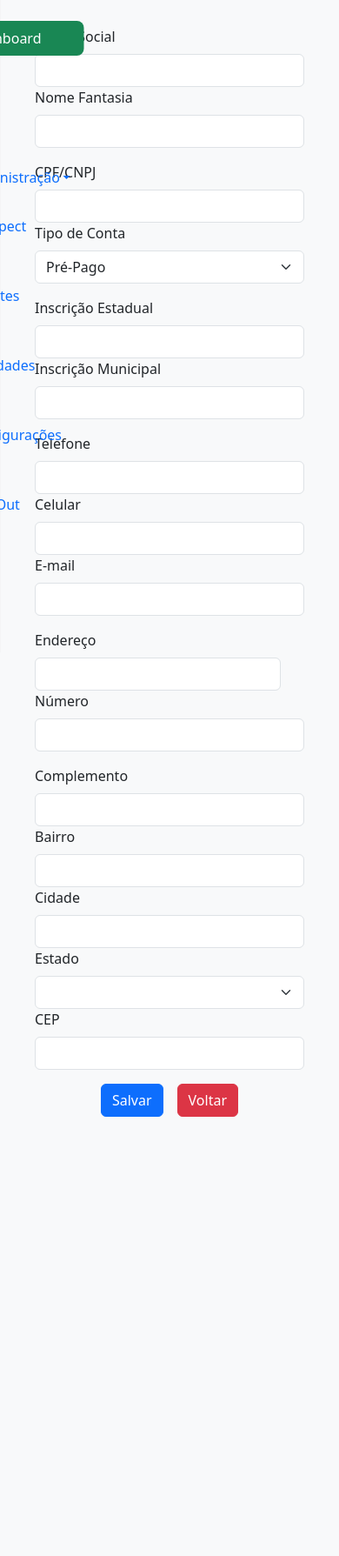
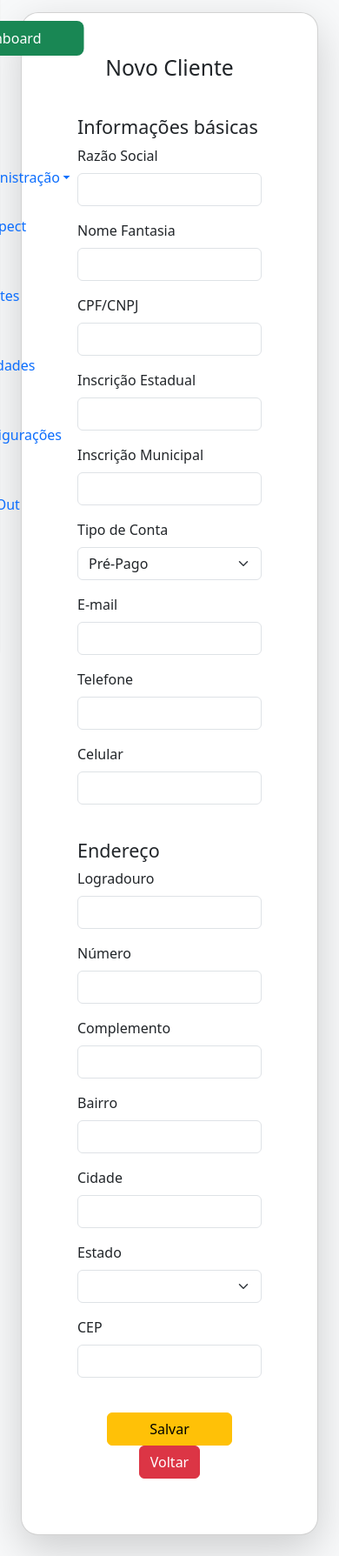
Before and after one commit to Matlima/crm_ultimate, a Flask app: page /customer/new in a window 390 px wide. Shown: the part 80-1869 px from the top of the page at 87% size. Before the commit the page ends 1364 px from the top, so only its background shows below. Run offline with Flask 3, Linux system fonts and the light colour scheme; the visitor is signed in with stand-in values (Sample User, id 1); some libraries are stand-ins or nearby versions.

Commit message:
Aplicando modelo de form novo em customer, falta testar e ajeitar

```diff
--- a/templates/customers/add_customer.html
+++ b/templates/customers/add_customer.html
@@ -1,93 +1,110 @@
 {% extends "shared/template.html" %}
 {% block conteudo %}
-<form class="row g-3" action="{{ url_for('created_customer') }}" method="post" enctype="multipart/form-data">
+    <div class="card mx-auto shadow-lg" style="max-width: 100%; border-radius: 20px;">
+            <div class="card-body p-5">
+                <h2 class="text-center mb-4">Novo Cliente</h2>
+                <!-- Form Start -->
+                <form action="{{ url_for('created_customer') }}" method="post" enctype="multipart/form-data">
                     <fieldset class="p-3">
                         {{ form.csrf_token() }}
-        <div class="form-row mb-3">
-            <div class="form-group col-md-6 px-2">
-                {{ form.razao_social.label(class="form-label") }}
+                    <!-- Basic Details -->
+                    <div class="mb-4">
+                        <h4>Informações básicas</h4>
+                        <div class="row">
+                            <div class="col-md-6 mb-3">
+                                <label  class="form-label">Razão Social</label>
                                 {{ form.razao_social(class="form-control") }}
                             </div>
-            <div class="form-group col-md-6 px-2">
-                {{ form.nome_fantasia.label(class="form-label") }}
+                            <div class="col-md-6 mb-3">
+                                <label class="form-label">Nome Fantasia</label>
                                 {{ form.nome_fantasia(class="form-control") }}
                             </div>
                         </div>
-        <div class="form-row mb-3">
-            <div class="form-group col-md-3 px-2">
-                {{ form.cpfecnpj.label(class="form-label") }}
+                        <div class="row">
+                            <div class="col-md-4 mb-3">
+                                <label  class="form-label">CPF/CNPJ</label>
                                 {{ form.cpfecnpj(class="form-control") }}
                             </div>
-            <div class="form-group col-md-3 px-2">
-                {{ form.tipo_conta.label(class="form-label") }}
-                {{ form.tipo_conta(class="form-select") }}
-            </div>
-        </div>
-        <div class="form-row mb-3">
-            <div class="form-group col-md-6 px-2">
-                {{ form.inscricao_estadual.label(class="form-label") }}
+                            <div class="col-md-4 mb-3">
+                                <label class="form-label">Inscrição Estadual</label>
                                 {{ form.inscricao_estadual(class="form-control") }}
                             </div>
-            <div class="form-group col-md-6 px-2">
-                {{ form.inscricao_municipal.label(class="form-label") }}
+                            <div class="col-md-4 mb-3">
+                                <label class="form-label">Inscrição Municipal</label>
                                 {{ form.inscricao_municipal(class="form-control") }}
                             </div>
                         </div>
-        <div class="form-row mb-3">
-            <div class="form-group col-md-4 px-2">
-                {{ form.telefone.label(class="form-label") }}
-                {{ form.telefone(class="form-control") }}
+
+                        <div class="row">
+                            <div class="col-md-6 mb-3">
+                                <label class="form-label">Tipo de Conta</label>
+                                {{ form.tipo_conta(class="form-select") }}
                             </div>
-            <div class="form-group col-md-4 px-2">
-                {{ form.celular.label(class="form-label") }}
-                {{ form.celular(class="form-control") }}
-            </div>
-            <div class="form-group col-md-4 px-2">
-                {{ form.email.label(class="form-label") }}
+                            <div class="col-md-6 mb-3">
+                                <label class="form-label">E-mail</label>
                                 {{ form.email(class="form-control") }}
                             </div>
                         </div>
-        <div class="form-row mb-3">
-            <div class="col-11 px-2">
-                {{ form.endereco.label(class="form-label") }}
-                {{ form.endereco(class="form-control") }}
+                        <div class="row">
+                            <div class="col-md-6 mb-3">
+                                <label  class="form-label">Telefone</label>
+                                {{ form.telefone(class="form-control") }}
                             </div>
-            <div class="col-md-1 px-2">
-                {{ form.numero.label(class="form-label") }}
-                {{ form.numero(class="form-control") }}
+                            <div class="col-md-6 mb-3">
+                                <label class="form-label">Celular</label>
+                                {{ form.celular(class="form-control") }}
                             </div>
                         </div>
 
-        <div class="form-row mb-3">
-            <div class="col-md-2 px-2">
-                {{ form.complemento.label(class="form-label") }}
+                    </div>
+
+                    <!-- Endereço -->
+                    <div class="mb-4">
+                        <h4>Endereço</h4>
+                        <div class="row">
+                            <div class="col-md-11 mb-3">
+                                <label class="form-label">Logradouro</label>
+                                {{ form.endereco(class="form-control") }}
+                            </div>
+                            <div class="col-md-1 mb-3">
+                                <label class="form-label">Número</label>
+                                {{ form.numero(class="form-control") }}
+                            </div>
+
+                        </div>
+                        <div class="row">
+                            <div class="col-md-2 mb-3">
+                                <label class="form-label">Complemento</label>
                                 {{ form.complemento(class="form-control") }}
                             </div>
-            <div class="col-md-3 px-2">
-                {{ form.bairro.label(class="form-label") }}
+                            <div class="col-md-3 mb-3">
+                                <label class="form-label">Bairro</label>
                                 {{ form.bairro(class="form-control") }}
                             </div>
-            <div class="col-md-3 px-2">
-                {{ form.cidade.label(class="form-label") }}
+                            <div class="col-md-3 mb-3">
+                                <label class="form-label">Cidade</label>
                                 {{ form.cidade(class="form-control") }}
                             </div>
-            <div class="col-md-1 px-2">
-                {{ form.estado.label(class="form-label") }}
+                            <div class="col-md-1 mb-3">
+                                <label class="form-label">Estado</label>
                                 {{ form.estado(class="form-select") }}
                             </div>
-            <div class="col-md-2 px-2">
-                {{ form.cep.label(class="form-label") }}
+                            <div class="col-md-3 mb-3">
+                                <label class="form-label">CEP</label>
                                 {{ form.cep(class="form-control") }}
                             </div>
                         </div>
-        <div class="form-row mt-3">
-            <div class="col-12 text-center">
-                <div class="d-flex justify-content-center">
-                    {{ form.cadastrar(class="btn btn-primary mx-2") }}
+
+                    </div>
+
+                    <!-- Submit Button -->
+                    <div class="text-center">
+                        {{ form.cadastrar(class="btn btn-warning px-5") }}
                         <a class="btn btn-danger mx-2" href="{{ url_for('index') }}">Voltar</a>
-                </div>
-            </div>
                     </div>
                     </fieldset>
                 </form>
+                <!-- Form End -->
+            </div>
+    </div>
 {% endblock %}
--- a/templates/shared/template.html
+++ b/templates/shared/template.html
@@ -35,7 +35,7 @@
                   <a href="{{ url_for('profile') }}" class="nav-link dropdown-toggle" role="button" data-bs-toggle="dropdown" aria-expanded="false"><i class="fas fa-book me-2"></i> Administração</a>
                   <ul class="dropdown-menu">
                     <li><a class="dropdown-item" href="{{ url_for('new_prospect') }}">Novo Prospect</a></li>
-                    <li><a class="dropdown-item" href="#">Another action</a></li>
+                    <li><a class="dropdown-item" href="{{ url_for('new_customer') }}">Novo Cliente</a></li>
                     <li><a class="dropdown-item" href="#">Something else here</a></li>
                   </ul>
                 </li>
```
Lines whose indentation alone changed are shown as unchanged.
